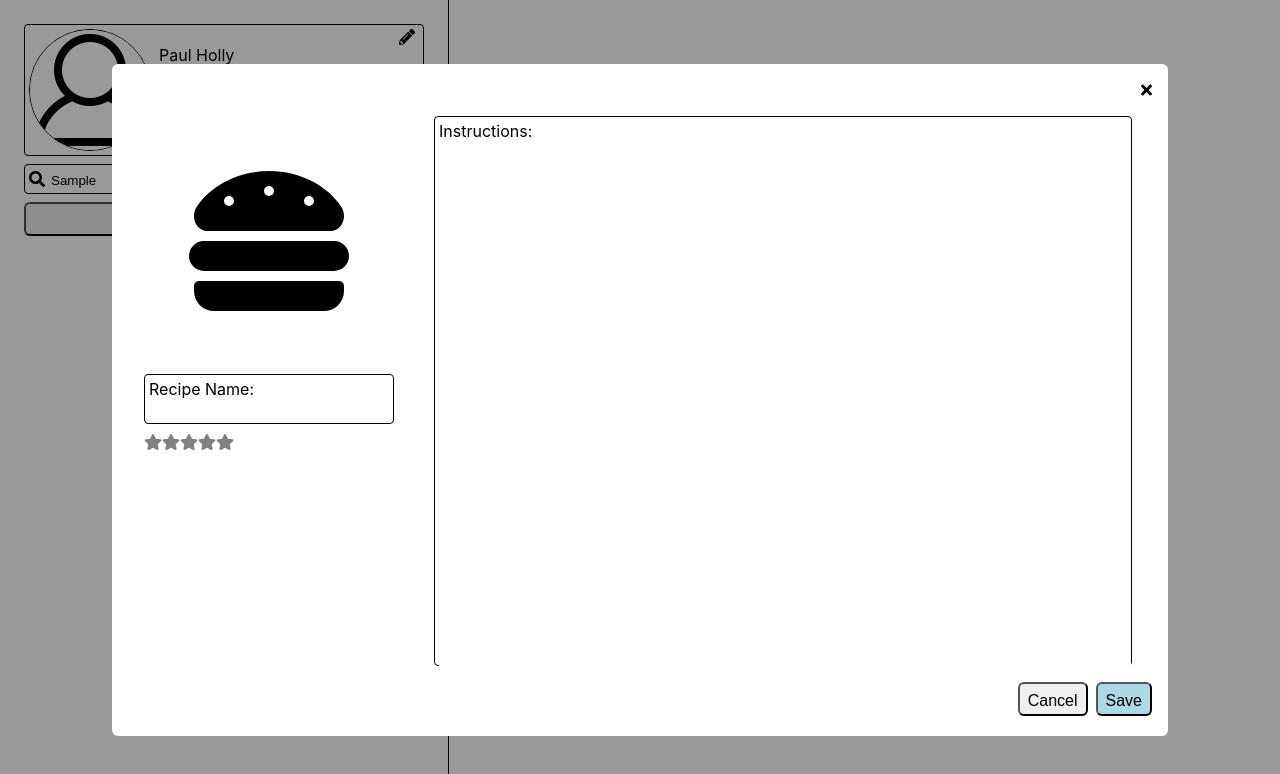
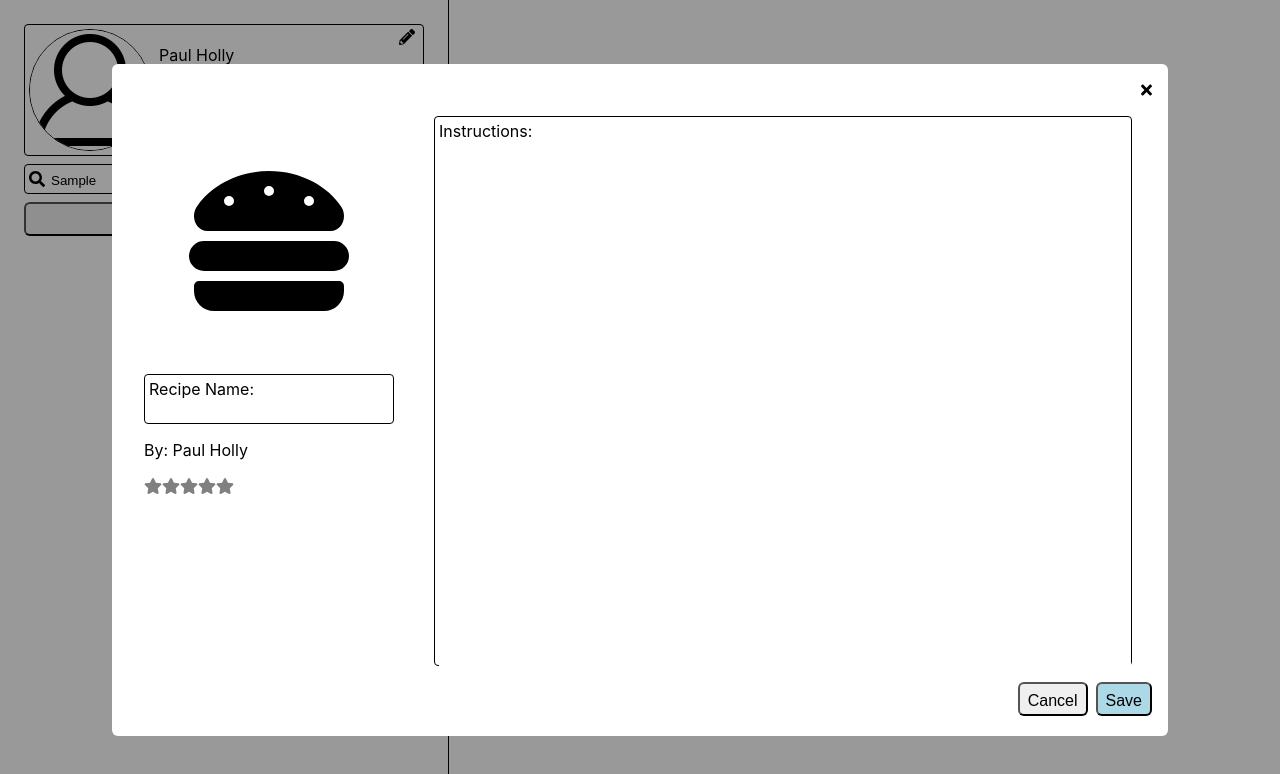
Before and after one commit to EmanuelVoikhansky/RecipeBook, a React (Create React App) app in the folder recipe-book/: page / in a window 1280 px wide. Both pictures are taken after typing "Sample" into the empty fields and a click on the button "Add". Shown: the top 774 px of the page. Built offline with nearby package versions, Linux system fonts and the light colour scheme.

Commit message:
linked accounts to recipe, allow edit only for recipe author

```diff
--- a/recipe-book/src/App.js
+++ b/recipe-book/src/App.js
@@ -89,7 +89,11 @@ function App(): React.Node {
         onClose={() => selectRecipe(null)}
       >
         {selectedRecipe ? (
-          <RecipeForm recipe={selectedRecipe} dispatch={dispatch} />
+          <RecipeForm
+            recipe={selectedRecipe}
+            dispatch={dispatch}
+            editable={state.account?.id === selectedRecipe.author.id}
+          />
         ) : null}
       </Modal>
     </div>
--- a/recipe-book/src/common/RecipeForm.js
+++ b/recipe-book/src/common/RecipeForm.js
@@ -78,6 +78,7 @@ function RecipeForm(props: Props): React.Node {
             placeholder="Recipe Name:"
             margin="8px 0px 8px 0px"
           />
+          <p>By: {recipe.author.name}</p>
           <StarRatingWidget
             stars={recipe.stars}
             setStars={
--- a/recipe-book/src/constants/devData.js
+++ b/recipe-book/src/constants/devData.js
@@ -4,7 +4,13 @@ import type { RecipeType } from "../state/useCookbookReducer.js";
 import type { Account } from "../state/useCookbookReducer.js";
 
 export const HARDCODED_DEV_ACCOUNT: Account = {
+  id: 1,
   name: "Paul Holly",
+};
+
+const HARDCODED_DEV_ACCOUNT_2: Account = {
+  id: 2,
+  name: "Rordon Gamsey",
 };
 
 export const HARDCODED_DEV_DATA: Array<RecipeType> = [
@@ -13,29 +19,34 @@ export const HARDCODED_DEV_DATA: Array<RecipeType> = [
     name: "Roast Beef",
     stars: 4,
     instructions: "How to cook roast beef....",
+    author: HARDCODED_DEV_ACCOUNT,
   },
   {
     id: 2,
     name: "Borscht",
     stars: 5,
     instructions: "Beets. Lots and lots of purple.",
+    author: HARDCODED_DEV_ACCOUNT,
   },
   {
     id: 3,
     name: "Brussel Sprouts",
     stars: 2,
     instructions: "No thanks",
+    author: HARDCODED_DEV_ACCOUNT,
   },
   {
     id: 4,
     name: "Omlette",
     stars: 3,
     instructions: "Non-scrambled scrambled eggs",
+    author: HARDCODED_DEV_ACCOUNT_2,
   },
   {
     id: 5,
     name: "Haggis",
     stars: 1,
     instructions: "But why tho????",
+    author: HARDCODED_DEV_ACCOUNT,
   },
 ];
--- a/recipe-book/src/state/useCookbookReducer.js
+++ b/recipe-book/src/state/useCookbookReducer.js
@@ -15,9 +15,11 @@ export type RecipeType = {
   stars: number,
   imageUrl?: string,
   instructions: string,
+  author: Account,
 };
 
 export type Account = {
+  id: number,
   name: string,
   profilePicUrl?: string,
 };
@@ -62,6 +64,7 @@ const defaultState: State = {
 };
 
 const reduce = (state: State, action: Action): State => {
+  const { account } = state;
   switch (action.type) {
     case "SET_RECIPES":
       return {
@@ -100,6 +103,9 @@ const reduce = (state: State, action: Action): State => {
         account: undefined,
       };
     case "ADD_RECIPE":
+      if (account == null) {
+        throw "You must log in to add recipies";
+      }
       return {
         ...state,
         selectedRecipe: {
@@ -107,6 +113,7 @@ const reduce = (state: State, action: Action): State => {
           name: "",
           stars: 0,
           instructions: "",
+          author: account,
         },
       };
     default:
```
